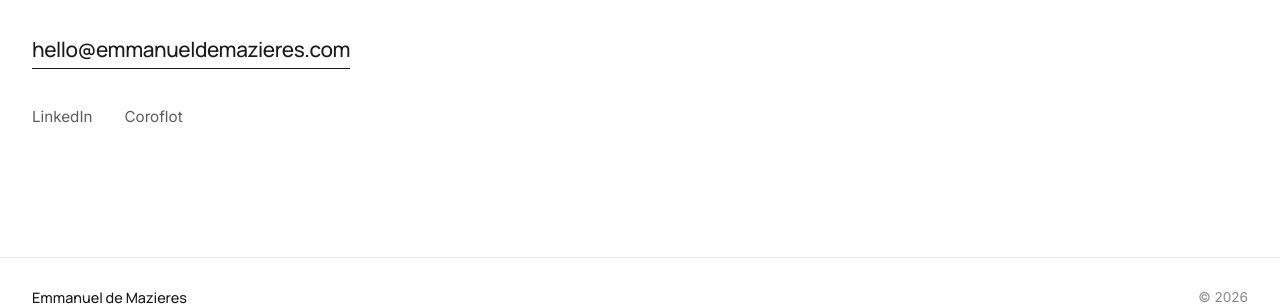
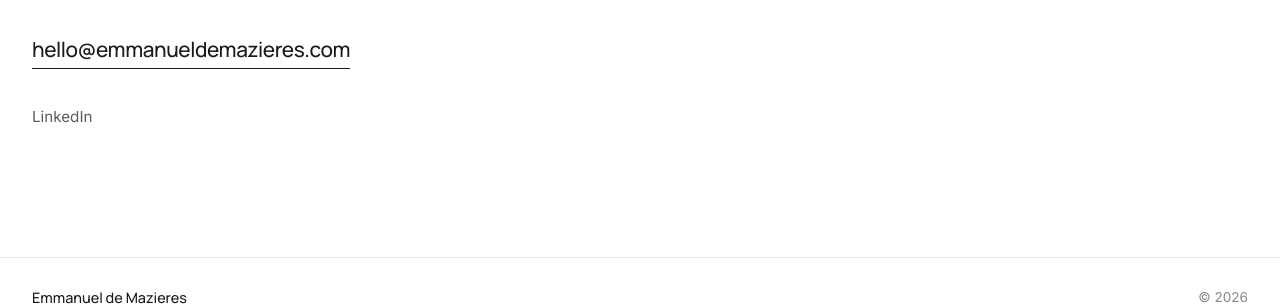
Before and after one commit to manulaffon/portfolio, a Jekyll site: the page built from index.html, in a window 1280 px wide and 900 px high, scrolled down 2173 px. Shown: the part 562-868 px from the top of the window. Built offline with Jekyll 4.4.1, drawn with Linux system fonts in a browser that asks for light colours.

Commit message:
Remove placeholder Coroflot link from contact section
Co-Authored-By: Claude Opus 5.5 <noreply@anthropic.com>
Claude-Session: https://claude.ai/code/session_011rPEnpKCHNGoaNTBoSPvNk

```diff
--- a/_data/site.yml
+++ b/_data/site.yml
@@ -31,5 +31,3 @@ contact_email: hello@emmanueldemazieres.com
 contact_links:
   - label: LinkedIn
     url: https://linkedin.com
-  - label: Coroflot
-    url: https://coroflot.com
```
